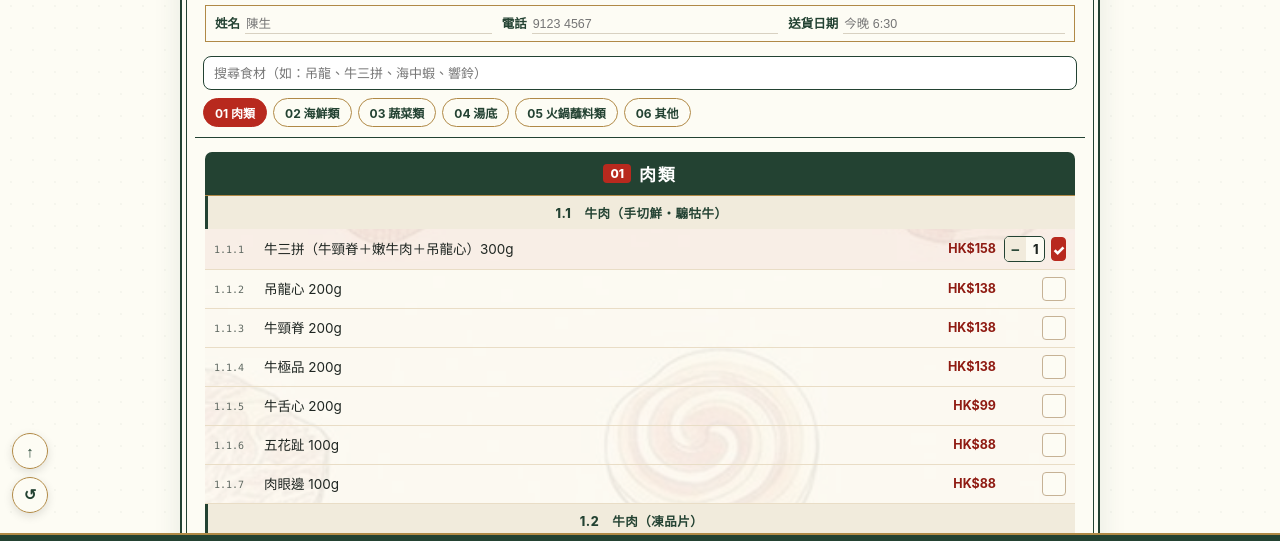
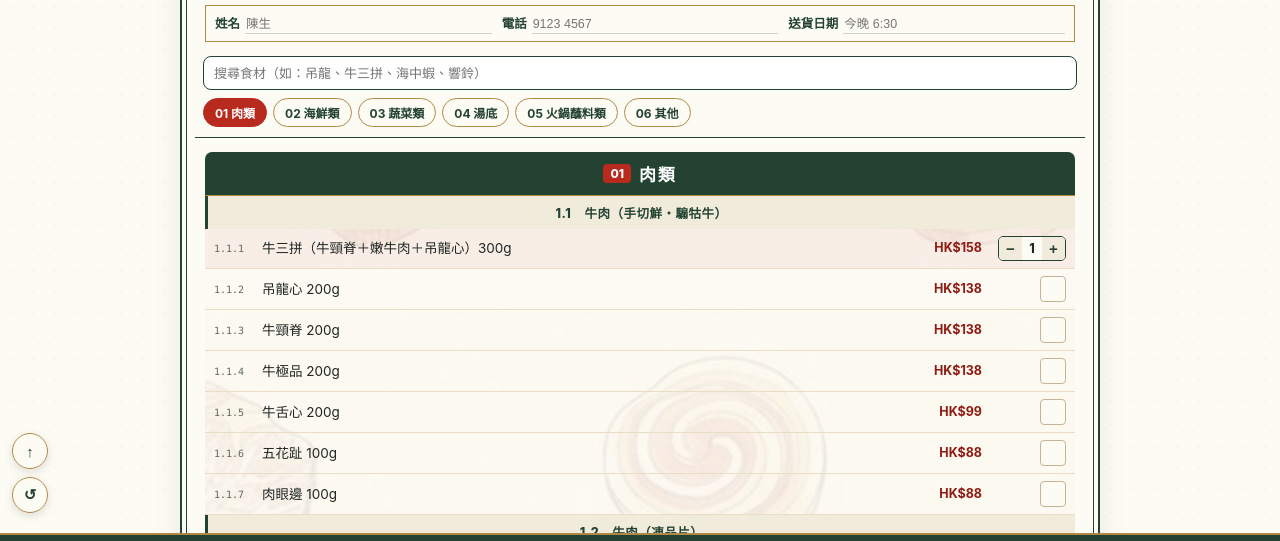
Before and after one commit to kkmart301/kkmart-hotpot-menu, a plain HTML site: page index.html in a window 1280 px wide. Both pictures are taken after a click on the element "牛三拼（牛頸脊＋嫩牛肉＋吊龍心）300g". Shown: the part 203-744 px from the top of the page. Drawn offline with Linux system fonts and the light colour scheme.

Commit message:
份數：−／＋ 取代方格、點名稱加一份，可加到多份

```diff
--- a/index.html
+++ b/index.html
@@ -74,7 +74,7 @@
       text-align:center;padding:7px 8px;border-left:3px solid var(--forest);letter-spacing:.04em}
 
     .items-grid{display:block}
-    .item-row{display:grid;grid-template-columns:42px minmax(0,1fr) auto 62px;align-items:center;
+    .item-row{display:grid;grid-template-columns:40px minmax(0,1fr) auto 76px;align-items:center;
       gap:8px;padding:7px 9px;border-bottom:1px solid var(--rowline)}
     .item-row.suggested{background:rgba(250,241,222,.55);box-shadow:inset 2px 0 0 var(--gold)}
     .item-row.selected{background:rgba(184,41,30,.055)}
@@ -86,11 +86,12 @@
     .item-price small{display:block;font-size:9.5px;font-weight:600;color:var(--muted);letter-spacing:0}
     .item-price.tbd{color:var(--muted);font-weight:500}
     .item-ctrl{display:flex;align-items:center;gap:6px;justify-content:flex-end}
+    .item-row.has-qty .tick-box{display:none}
     .qty-stepper{display:none;align-items:center;border:1px solid var(--forest);border-radius:5px;overflow:hidden;background:var(--page)}
     .qty-stepper.show{display:flex}
-    .qty-stepper button{width:24px;height:24px;border:0;background:var(--sub);color:var(--forest);font-size:15px;font-weight:800;line-height:1}
+    .qty-stepper button{width:23px;height:23px;border:0;background:var(--sub);color:var(--forest);font-size:15px;font-weight:800;line-height:1}
     .qty-val{min-width:20px;text-align:center;font-size:12.5px;font-weight:800}
-    .tick-box{width:24px;height:24px;border:1px solid var(--box);border-radius:4px;background:var(--page);
+    .tick-box{width:26px;height:26px;border:1px solid var(--box);border-radius:4px;background:var(--page);
       display:flex;align-items:center;justify-content:center;font-size:14px;font-weight:900;color:#fff}
     .tick-box.checked{background:var(--red);border-color:var(--red)}
 
@@ -195,7 +196,7 @@
   <div class="bottom-bar" id="bottomBar">
     <div class="summary-text">
       <div class="total-line" id="bottomTotal">已選 0 件 ｜ 預計 HK$0</div>
-      <div class="sub-line" id="bottomSub">點右側方格即可 Tick；長按 +/- 改份數</div>
+      <div class="sub-line" id="bottomSub">點食材名或方格加入；用 − ／ ＋ 改份數</div>
     </div>
     <button class="order-btn" id="openOrderBtn" disabled onclick="openModal()">確認下單</button>
   </div>
@@ -593,6 +594,7 @@
       const qty = cart[code] || 0;
       const isChecked = qty > 0;
       row.classList.toggle("selected", isChecked);
+      row.classList.toggle("has-qty", isChecked);
 
       const stepper = row.querySelector(".qty-stepper");
       stepper.classList.toggle("show", isChecked);
@@ -613,6 +615,18 @@
       }
       updateRowUI(code);
       updateSummary(true);
+    }
+
+    function bumpItem(code, el) {
+      if (!cart[code] || cart[code] <= 0) {
+        cart[code] = 1;
+        spawnFlyDot(el);
+        showToast("已加入：" + itemMap[code].name);
+        updateRowUI(code);
+        updateSummary(true);
+      } else {
+        changeQty(code, 1, el);
+      }
     }
 
     function changeQty(code, delta, el) {
@@ -693,11 +707,11 @@
         const qty = cart[it.code] || 0;
         const isChecked = qty > 0;
         const p = getUnitPrice(it);
-        const rowCls = ["item-row", it.sug ? "suggested" : "", isChecked ? "selected" : ""].filter(Boolean).join(" ");
+        const rowCls = ["item-row", it.sug ? "suggested" : "", isChecked ? "selected has-qty" : ""].filter(Boolean).join(" ");
         rows += `
           <div class="${rowCls}" data-code="${it.code}">
             <span class="item-code">${it.code}</span>
-            <span class="item-name" onclick="toggleTick('${it.code}', this.parentElement.querySelector('.tick-box'))">${it.name}${it.sug ? '<i class="badge-sug">建議</i>' : ''}</span>
+            <span class="item-name" onclick="bumpItem('${it.code}', this)">${it.name}${it.sug ? '<i class="badge-sug">建議</i>' : ''}</span>
             <span class="item-price ${p === null ? 'tbd' : ''}">${formatPriceLabel(it)}</span>
             <span class="item-ctrl">
               <span class="qty-stepper ${isChecked ? 'show' : ''}">
```
